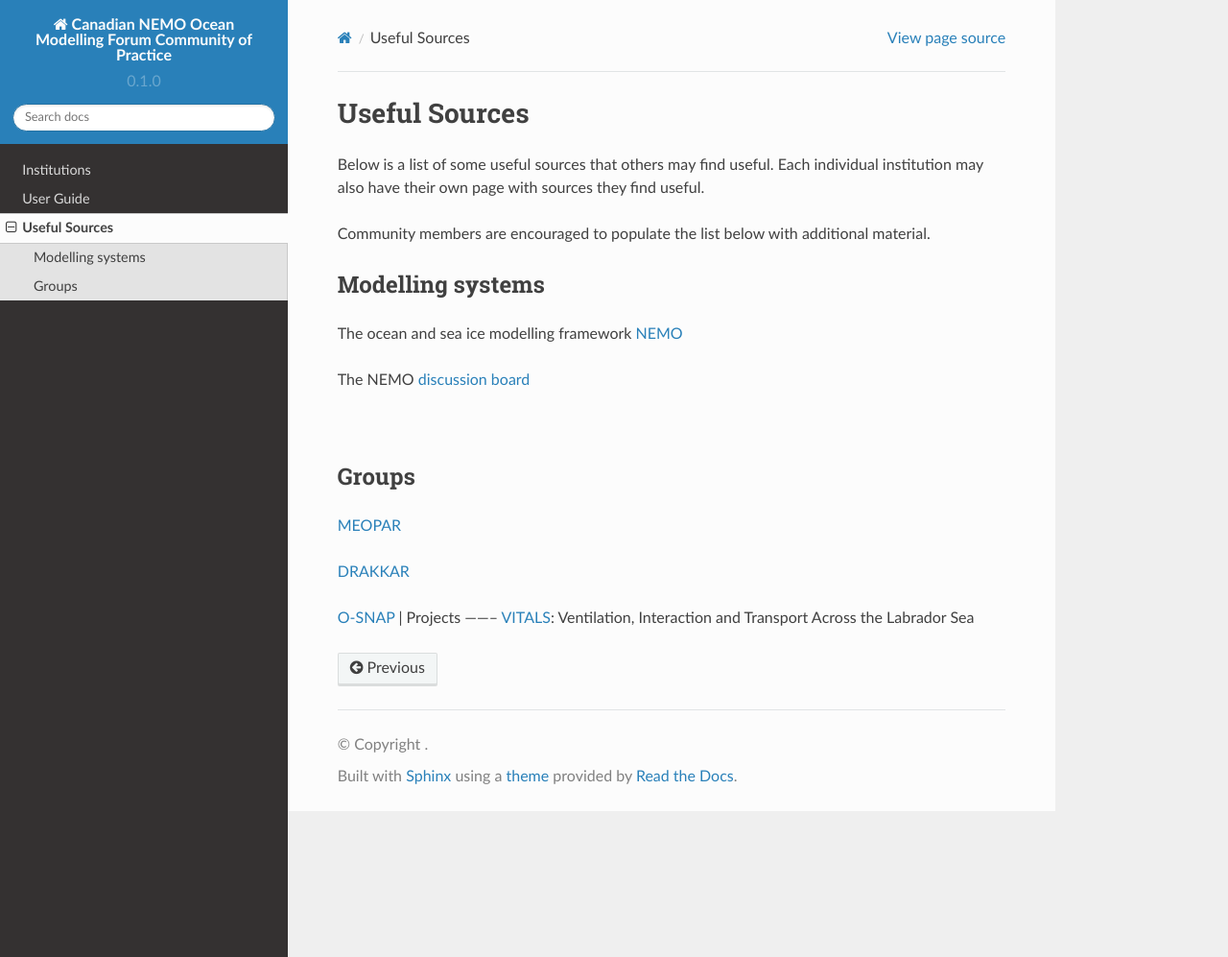
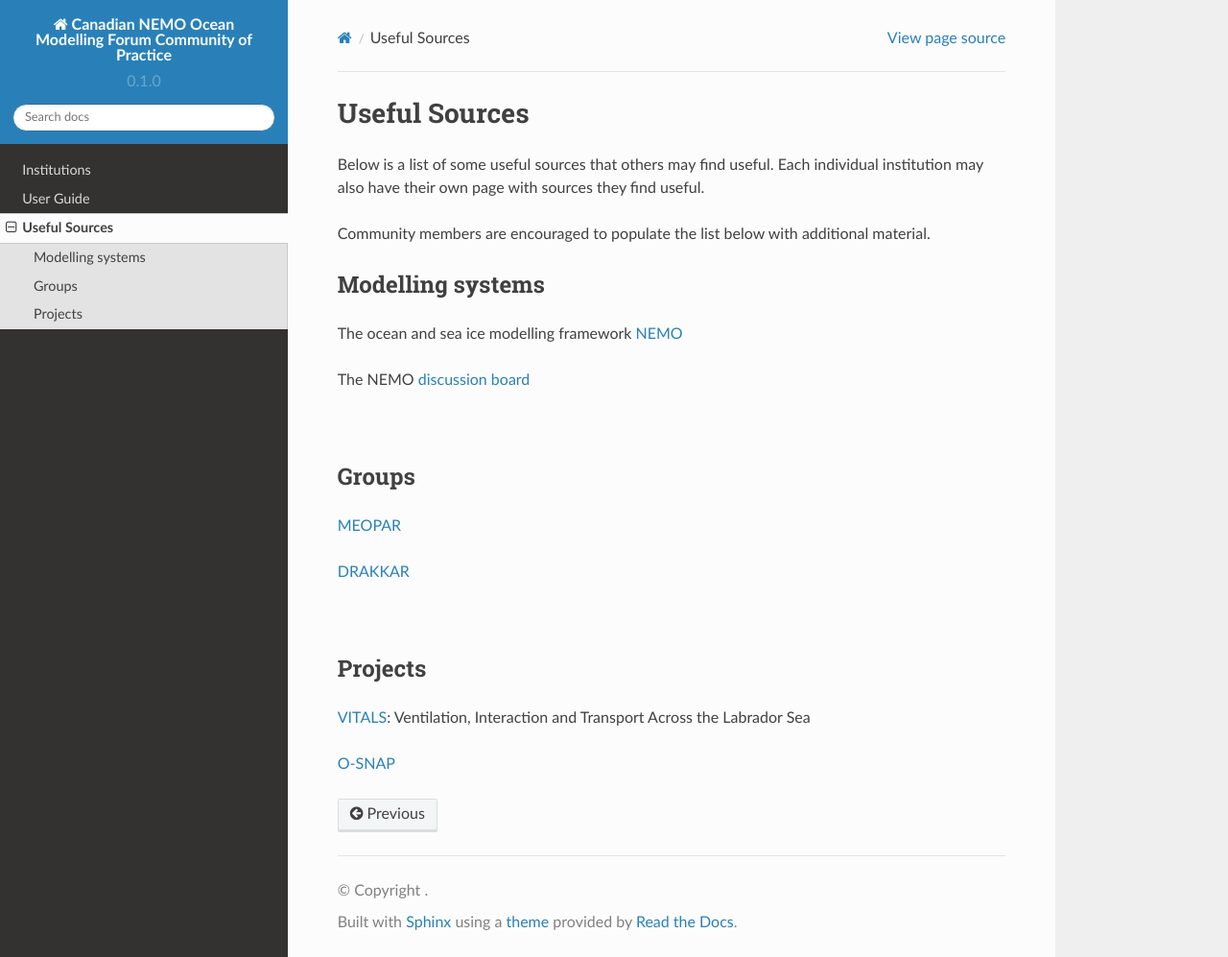
Before and after one commit to UofA-NEMO/Canadian-NEMO-Ocean-Modelling-Forum-Community-of-Practice, a Sphinx documentation site: the page built from docs/Sources.rst, in a window 1280 px wide and 997 px high. Shown: the whole window at 96% size. Built offline with Sphinx 7.4.7 and the Read the Docs theme 2.0.0, drawn with Linux system fonts in a browser that asks for light colours; pages that are not in the unit, such as notebooks, are missing from menus.

```diff
--- a/docs/Sources.rst
+++ b/docs/Sources.rst
@@ -19,8 +19,9 @@ Groups
 
 `DRAKKAR <https://www.drakkar-ocean.eu/>`_
 
-`O-SNAP <https://www.o-snap.org/>`_
 |
 Projects
 --------
 `VITALS <http://knossos.eas.ualberta.ca/vitals/>`_: Ventilation, Interaction and Transport Across the Labrador Sea
+
+`O-SNAP <https://www.o-snap.org/>`_
```
